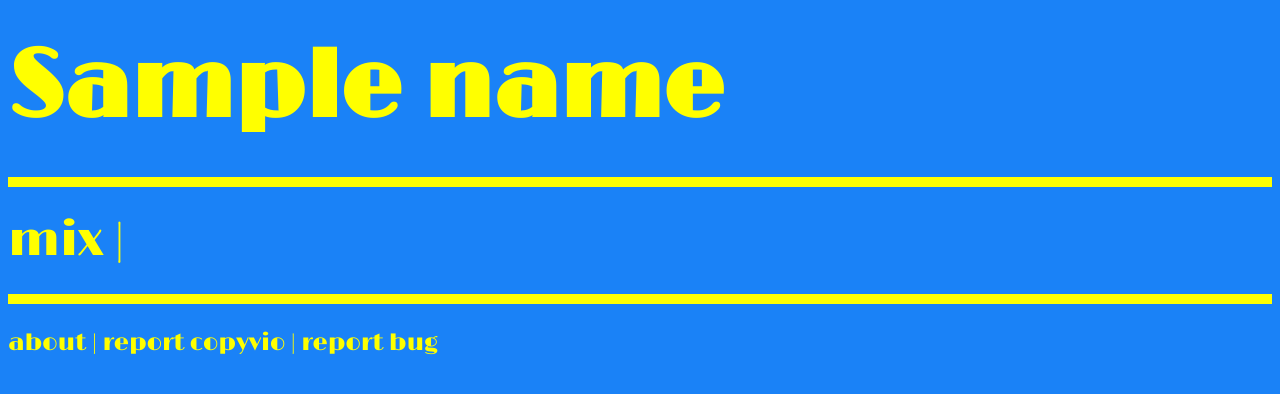
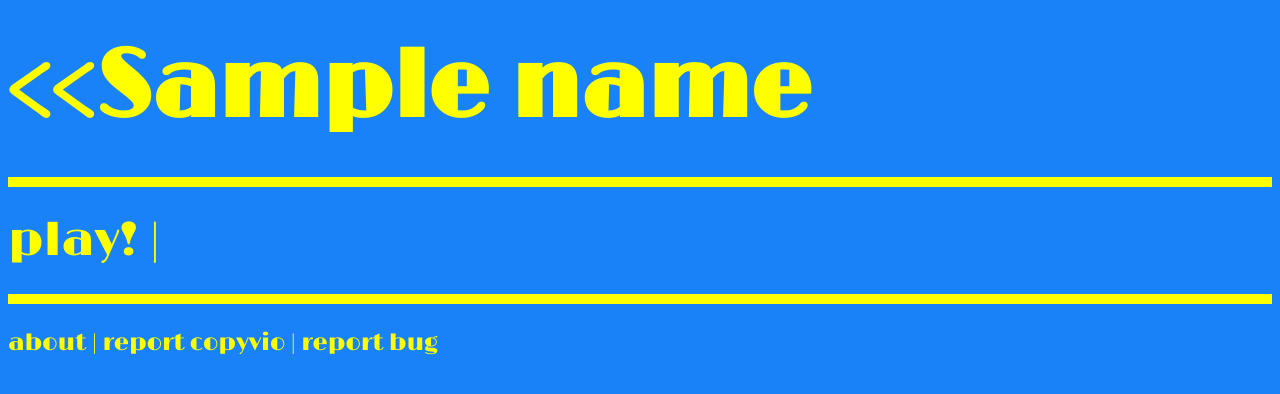
Before and after one commit to jgumbley/beatshuffle, a Flask app: template templates/index.html in a window 1280 px wide. Shown: the top 394 px of the page. Run offline with Flask 2, Linux system fonts and the light colour scheme; the template is opened without the code that fills it: most values are stand-ins (such as "Sample title", 1, 10 or a date in 2020).

Commit message:
visual tweaks

```diff
--- a/templates/index.html
+++ b/templates/index.html
@@ -1,12 +1,12 @@
 {% extends "layout.html" %}
 
 {% block body %}
-<h1>{{ name }}</h1>
+<h1><a href="/shuffle"><<</a>{{ name }}</h1>
 
 <hr/>
 
   {% for tnz in tnzs %}
-  <a href="/player/{{ tnz }}/">mix</a> |
+  <a href="/player/{{ tnz }}/">play!</a> |
   {% endfor %}
 
 <hr/>
```
